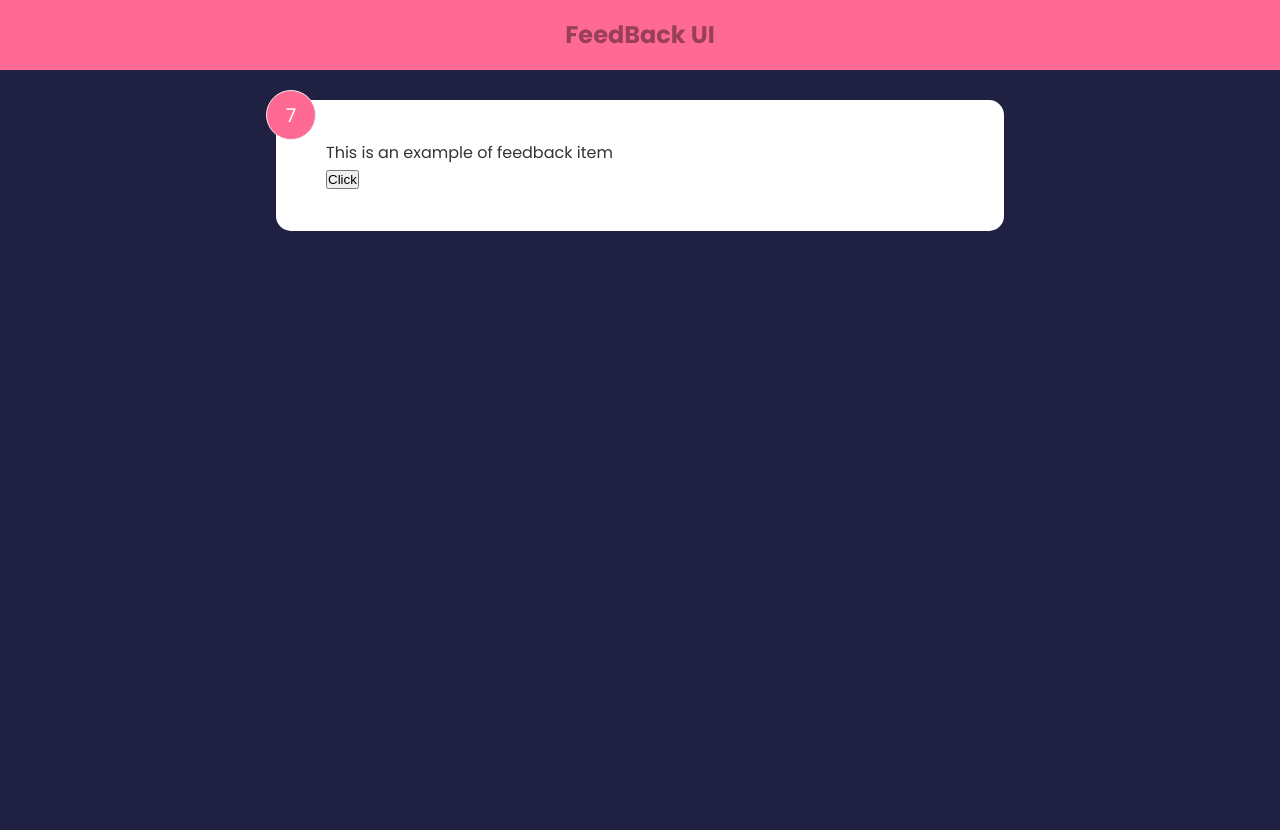
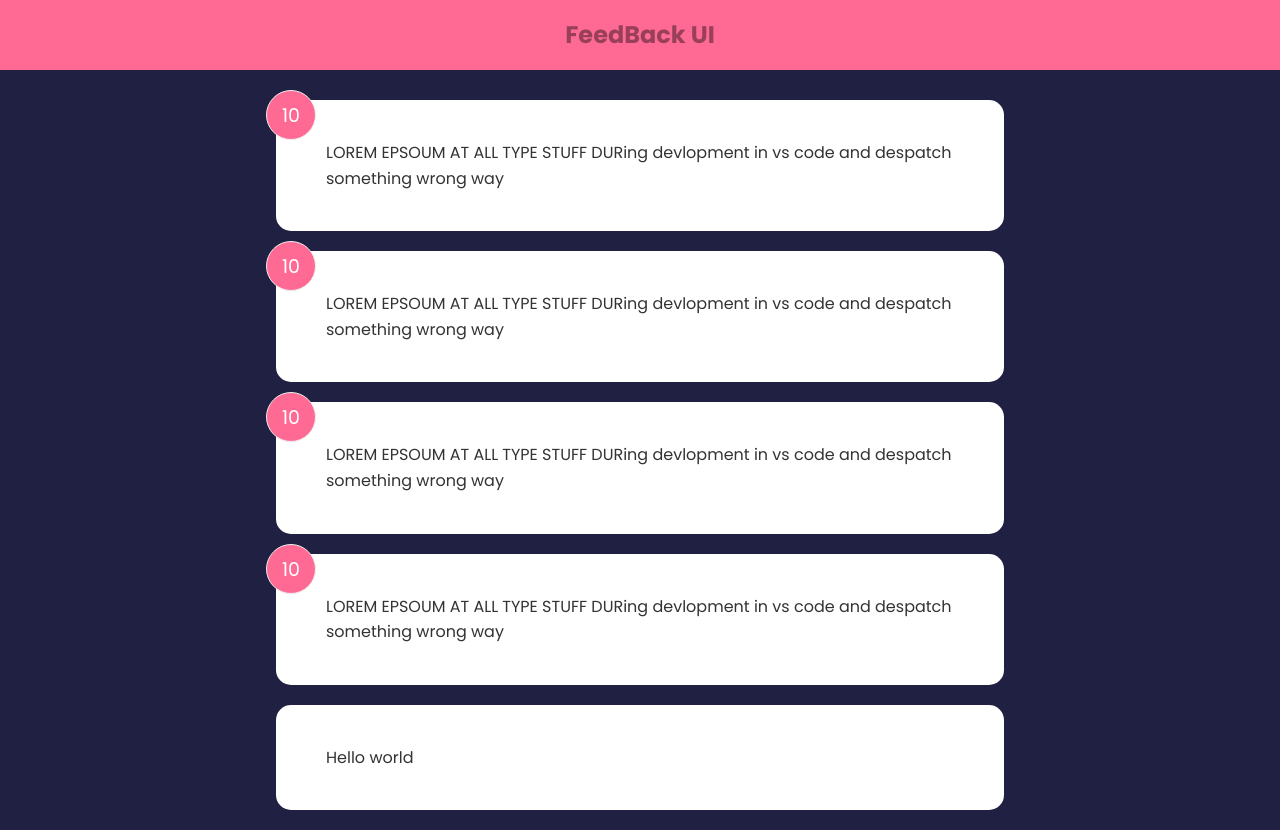
Before and after one commit to omdwd74/FEEDBACK_APP, a React (Create React App) app: page / in a window 1280 px wide. Before the commit the page ends 800 px from the top, so only its background shows below. Built offline with nearby package versions, Linux system fonts and the light colour scheme.

Commit message:
update Card

```diff
--- a/src/App.js
+++ b/src/App.js
@@ -1,6 +1,9 @@
 import React from 'react'
+import { useState } from 'react'
 import  Header from './components/Header'
-import FeedbackItem from './components/FeedbackItem'
+import FeedbackList from './components/FeedbackList'
+import FeedbackData from './data/FeedbackData'
+import Card from './components/shared/Card'
 
 function App(){
     // const title = 'Blog post'
@@ -22,6 +25,8 @@
     // React.createElement('h1',{},'My App')
 
     // )
+    const [feedback] = useState(FeedbackData)
+
     return (
     <>
         <Header />
@@ -37,7 +42,8 @@
                 </ul>
             </div> */}
             {/* <h1>My App</h1> */}
-            <FeedbackItem/>
+            <FeedbackList feedback = {feedback}/>
+            <Card>Hello world</Card>
 
         </div>
     </>
--- a/src/components/FeedbackItem.jsx
+++ b/src/components/FeedbackItem.jsx
@@ -1,20 +1,20 @@
-import { useState } from "react"
-function FeedbackItem(){
-    const [rating,setRating] = useState(7)
-    const [text,setText] = useState('This is an example of feedback item')
+import Card from "./shared/Card"
+function FeedbackItem({item}){
+    // const [rating,setRating] = useState(7)
+    // const [text] = useState('This is an example of feedback item')
 
-    const handleClick = () =>{
-        setRating((prev)=>{
-            return prev+1;
-        })
-    }
+    // const handleClick = () =>{
+    //     setRating((prev)=>{
+    //         return prev+1;
+    //     })
+    // }
     return (
-        <div className="card">
-            <div className="num-display">{rating}</div>
-            <div className="text-display"> {text}</div>
-            <button onClick={handleClick}>Click</button>
+        <Card>
+            <div className="num-display">{item.rating}</div>
+            <div className="text-display"> {item.text}</div>
+            {/* <button onClick={handleClick}>Click</button> */}
 
-        </div>
+        </Card>
 
     )
 }
--- /dev/null
+++ b/src/components/FeedbackList.jsx
@@ -0,0 +1,21 @@
+import FeedbackItem from './FeedbackItem'
+function FeedbackList({feedback}){
+    if(!feedback || feedback.length === 0){
+
+    return <p> No Feedback Yet</p>
+
+    }
+    // console.log(feedback)
+    return (
+        <div className="feedback-list">
+            {feedback.map((item) =>(
+                <FeedbackItem key ={item.id} item  = {item}/>
+                // <div>{item.rating}</div>
+
+            ))
+
+            }
+        </div>
+    )
+}
+export default FeedbackList;
--- /dev/null
+++ b/src/components/shared/Card.jsx
@@ -0,0 +1,8 @@
+function Card({children}){
+
+    return(
+        <div className="card"> {children}</div>
+    )
+
+}
+export default Card;
--- /dev/null
+++ b/src/data/FeedbackData.js
@@ -0,0 +1,23 @@
+const FeedbackData  = [
+    {
+        id: 1,
+        rating : 10,
+        text :"LOREM EPSOUM AT ALL TYPE STUFF DURing devlopment in vs code and despatch something wrong way"
+    },
+    {
+        id: 2,
+        rating : 10,
+        text :"LOREM EPSOUM AT ALL TYPE STUFF DURing devlopment in vs code and despatch something wrong way"
+    },
+    {
+        id: 3,
+        rating : 10,
+        text :"LOREM EPSOUM AT ALL TYPE STUFF DURing devlopment in vs code and despatch something wrong way"
+    },
+    {
+        id: 4,
+        rating : 10,
+        text :"LOREM EPSOUM AT ALL TYPE STUFF DURing devlopment in vs code and despatch something wrong way"
+    },
+]
+export default FeedbackData;
```
